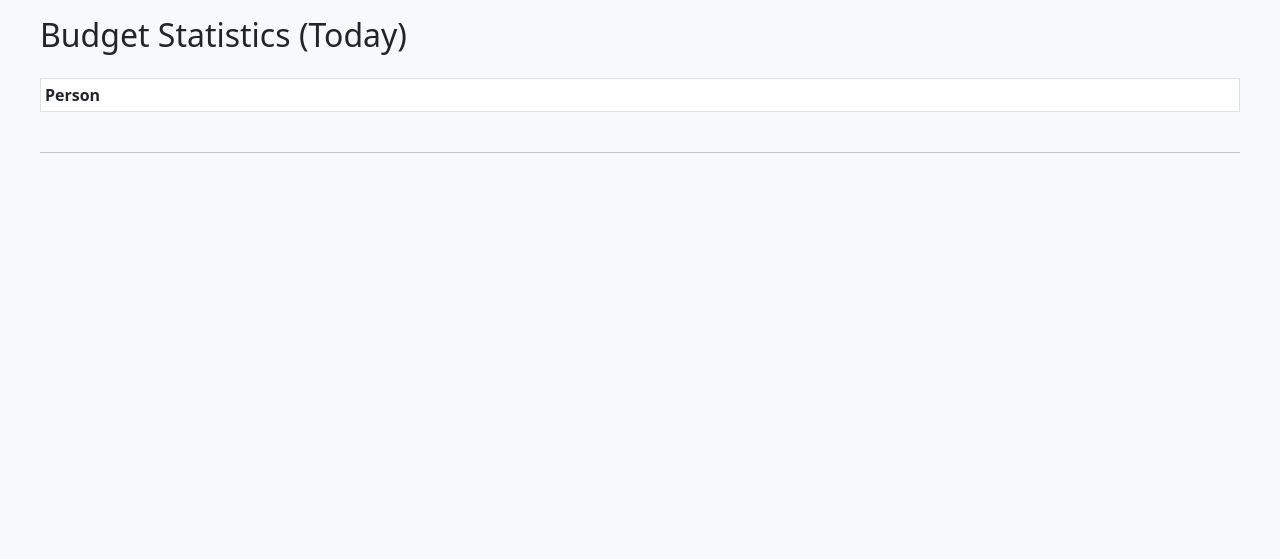
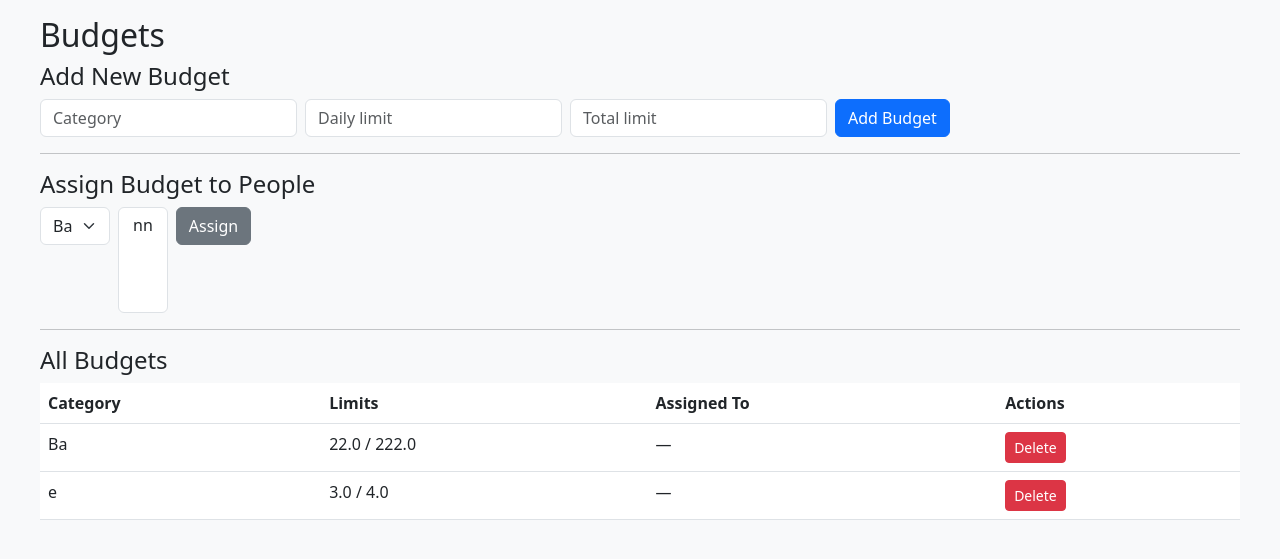
Before and after one commit to TarunB-Git/travelapp, a Flask app: page /budgets in a window 1280 px wide. Shown: the part 80-639 px from the top of the page. Run offline with Flask 3, Linux system fonts and the light colour scheme; a user stored in the database is signed in; lists and menus that the app fills with data are empty.

Commit message:
Update budgets.html

```diff
--- a/app/templates/budgets.html
+++ b/app/templates/budgets.html
@@ -1,61 +1,63 @@
 {% extends "base.html" %}
 {% block body %}
-<h2 class="mb-4">Budget Statistics (Today)</h2>
+<h2>Budgets</h2>
 
-<div class="table-responsive">
-  <table class="table table-bordered table-sm">
-    <thead>
-      <tr>
-        <th>Person</th>
-        {% if table and table[0].categories %}
-          {% for c in table[0].categories %}
-            <th>{{ c.category }} Spent / Limit</th>
-            <th>{{ c.category }} Remaining</th>
-          {% endfor %}
+<h4>Add New Budget</h4>
+<form method="post" class="row g-2 mb-3">
+  <input type="hidden" name="action" value="add">
+  <div class="col-auto"><input name="category" placeholder="Category" class="form-control"></div>
+  <div class="col-auto"><input name="daily_limit" placeholder="Daily limit" class="form-control"></div>
+  <div class="col-auto"><input name="total_limit" placeholder="Total limit" class="form-control"></div>
+  <div class="col-auto"><button class="btn btn-primary">Add Budget</button></div>
+</form>
+
+<hr>
+
+<h4>Assign Budget to People</h4>
+<form method="post" class="row g-2 mb-3">
+  <input type="hidden" name="action" value="assign">
+  <div class="col-auto">
+    <select name="budget_id" class="form-select">
+      {% for b in budgets %}
+        <option value="{{ b.id }}">{{ b.category }}</option>
+      {% endfor %}
+    </select>
+  </div>
+  <div class="col-auto">
+    <select name="person_ids" multiple class="form-select">
+      {% for p in people %}
+        <option value="{{ p.id }}">{{ p.name }}</option>
+      {% endfor %}
+    </select>
+  </div>
+  <div class="col-auto">
+    <button class="btn btn-secondary">Assign</button>
+  </div>
+</form>
+
+<hr>
+
+<h4>All Budgets</h4>
+<table class="table">
+  <thead><tr><th>Category</th><th>Limits</th><th>Assigned To</th><th>Actions</th></tr></thead>
+  <tbody>
+  {% for b in budgets %}
+    <tr>
+      <td>{{ b.category }}</td>
+      <td>{{ b.daily_limit or '-' }} / {{ b.total_limit or '-' }}</td>
+      <td>{{ b.people | map(attribute='name') | join(', ') or "—" }}</td>
+
+      <td>
+        {% if session.admin %}
+        <form method="post" class="d-inline">
+          <input type="hidden" name="action" value="delete">
+          <input type="hidden" name="delete_id" value="{{ b.id }}">
+          <button class="btn btn-sm btn-danger">Delete</button>
+        </form>
         {% endif %}
-      </tr>
-    </thead>
-    <tbody>
-      {% for row in table %}
-        <tr>
-          <td>{{ row.name }}</td>
-          {% for c in row.categories %}
-            <td>{{ c.spent }} / {{ c.limit }}</td>
-            <td>{{ c.remaining }}</td>
-          {% endfor %}
-        </tr>
-      {% endfor %}
-    </tbody>
-  </table>
-</div>
-
-<hr class="my-4">
-
-<div class="row">
-  {% for donut in donut_data %}
-    <div class="col-md-4 col-sm-6 mb-4 text-center">
-      <h6>{{ donut.person }} – {{ donut.category }}</h6>
-      <canvas id="chart-{{ loop.index }}"></canvas>
-      <script>
-        new Chart(document.getElementById("chart-{{ loop.index }}"), {
-          type: 'doughnut',
-          data: {
-            labels: ["Spent", "Remaining"],
-            datasets: [{
-              data: [{{ donut.spent }}, {{ donut.remaining }}],
-              backgroundColor: ['#dc3545', '#28a745']
-            }]
-          },
-          options: {
-            plugins: {
-              legend: { position: 'bottom' }
-            }
-          }
-        });
-      </script>
-    </div>
+      </td>
+    </tr>
   {% endfor %}
-</div>
-
-<script src="https://cdn.jsdelivr.net/npm/chart.js"></script>
+  </tbody>
+</table>
 {% endblock %}
```
